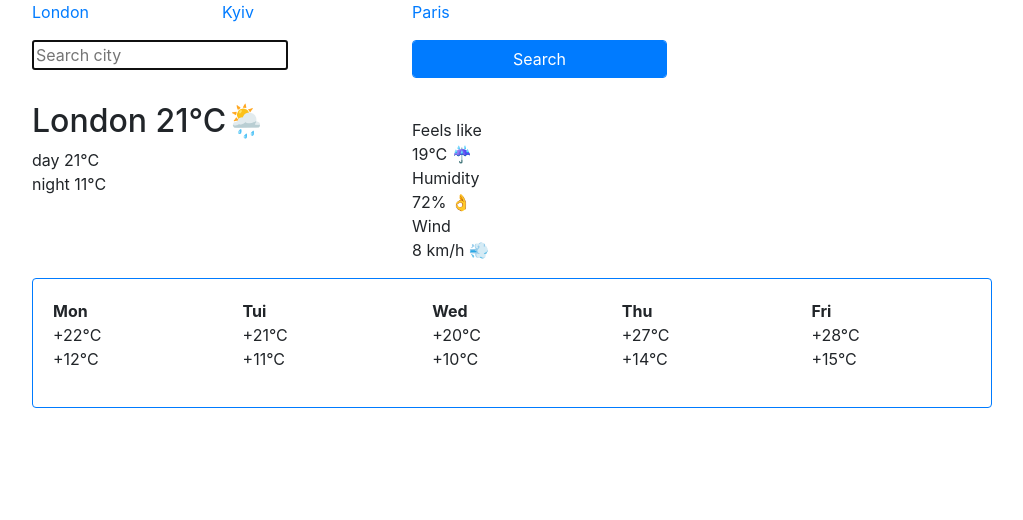
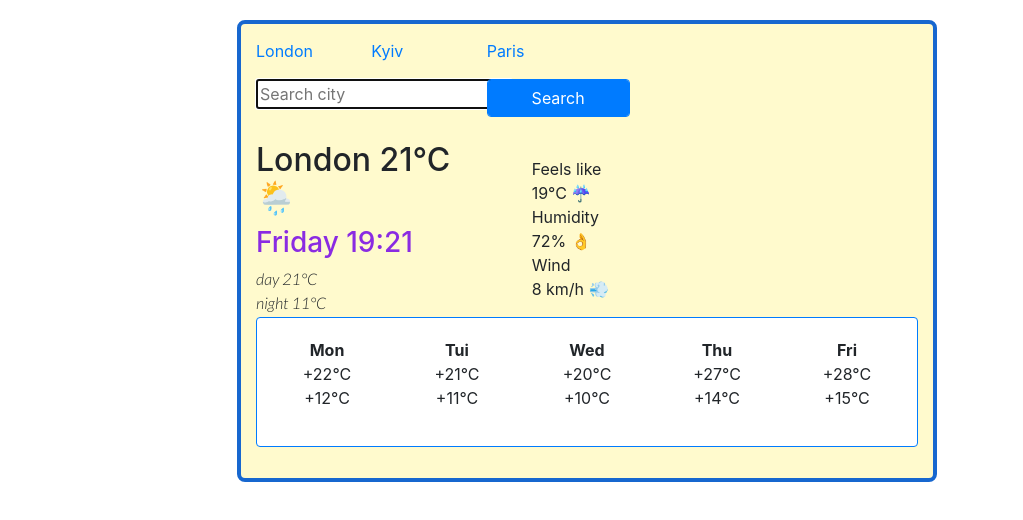
Before and after one commit to olgahelen/weather-app-my, a plain HTML site: page index.html in a window 1280 px wide. Shown: the whole page, without its empty margins (53-1076 px from the left). Drawn offline with nearby package versions, Linux system fonts and the light colour scheme; a web font is replaced by a local one.

Commit message:
created the CSS and JS files

```diff
--- a/index.html
+++ b/index.html
@@ -3,7 +3,7 @@
   <head>
     <title>Weather</title>
     <meta charset="UTF-8" />
-    <link href="src/styles.css" />
+    <link rel="stylesheet" href="styles.css" />
     <link rel="stylesheet" href="https://cdn.jsdelivr.net/npm/bootstrap@4.3.1/dist/css/bootstrap.min.css" integrity="sha384-ggOyR0iXCbMQv3Xipma34MD+dH/1fQ784/j6cY/iJTQUOhcWr7x9JvoRxT2MZw1T" crossorigin="anonymous">
     <link rel="stylesheet" href="https://stackpath.bootstrapcdn.com/bootstrap/4.3.1/css/bootstrap.min.css" integrity="sha384-ggOyR0iXCbMQv3Xipma34MD+dH/1fQ784/j6cY/iJTQUOhcWr7x9JvoRxT2MZw1T" crossorigin="anonymous">
     <link href="https://fonts.googleapis.com/css2?family=Lato:ital,wght@1,300&family=PT+Mono&family=Permanent+Marker&display=swap" rel="stylesheet">
@@ -114,6 +114,6 @@ placeholder="Search city" autofocus autocomplete="off"id="city-input" />
 </div>
 </div>
 </div>
-<script src="src/index.js"></script>
+<script src="index.js"></script>
 </body>
 </html>
--- /dev/null
+++ b/index.js
@@ -0,0 +1,39 @@
+function formatDate(date) {
+  let hours = date.getHours();
+  if (hours < 10) {
+    hours = `0${hours}`;
+  }
+  let minutes = date.getMinutes();
+  if (minutes < 10) {
+    minutes = `0${minutes}`;
+  }
+
+  let dayIndex = date.getDay();
+  let days = [
+    "Sunday",
+    "Monday",
+    "Tuesday",
+    "Wednesday",
+    "Thursday",
+    "Friday",
+    "Saturday",
+  ];
+  let day = days[dayIndex];
+
+  return `${day} ${hours}:${minutes}`;
+}
+
+function search(event) {
+  event.preventDefault();
+  let cityElement = document.querySelector("#city");
+  let cityInput = document.querySelector("#input-city");
+  let searchForm = document.querySelector("#search-form");
+  cityElement.innerHTML = cityInput.value;
+}
+
+let dateElement = document.querySelector("#date");
+let currentTime = new Date();
+dateElement.innerHTML = formatDate(currentTime);
+
+let searchForm = document.querySelector("#search-form");
+searchForm.addEventListener("submit", search);
--- /dev/null
+++ b/styles.css
@@ -0,0 +1,57 @@
+body {
+  font-family: "Roboto", sans-serif;
+}
+
+.border-border {
+  border: 4px solid #1767cf;
+  margin: 20px auto;
+  max-width: 700px;
+  padding: 15px;
+  border-radius: 8px;
+  background: lemonchiffon;
+}
+
+h1 {
+  color: blue;
+}
+h2 {
+  font-size: 34px;
+}
+h3 {
+  font-size: 24px;
+  color: blueviolet;
+}
+
+span {
+  opacity: 50%;
+}
+#celsius:hover {
+  cursor: pointer;
+  text-decoration: underline;
+}
+#fahrenheit:hover {
+  cursor: pointer;
+  text-decoration: underline;
+}
+.description {
+  color: rgb(1, 12, 19);
+  margin-bottom: 60px;
+}
+
+.temp-day {
+  position: relative;
+  font-family: "Lato", sans-serif;
+}
+.temp-night {
+  position: relative;
+  font-family: "Lato", sans-serif;
+}
+
+.weather-info {
+  position: relative;
+  left: 45px;
+}
+.week-days {
+  position: relative;
+  text-align: center;
+}
```
